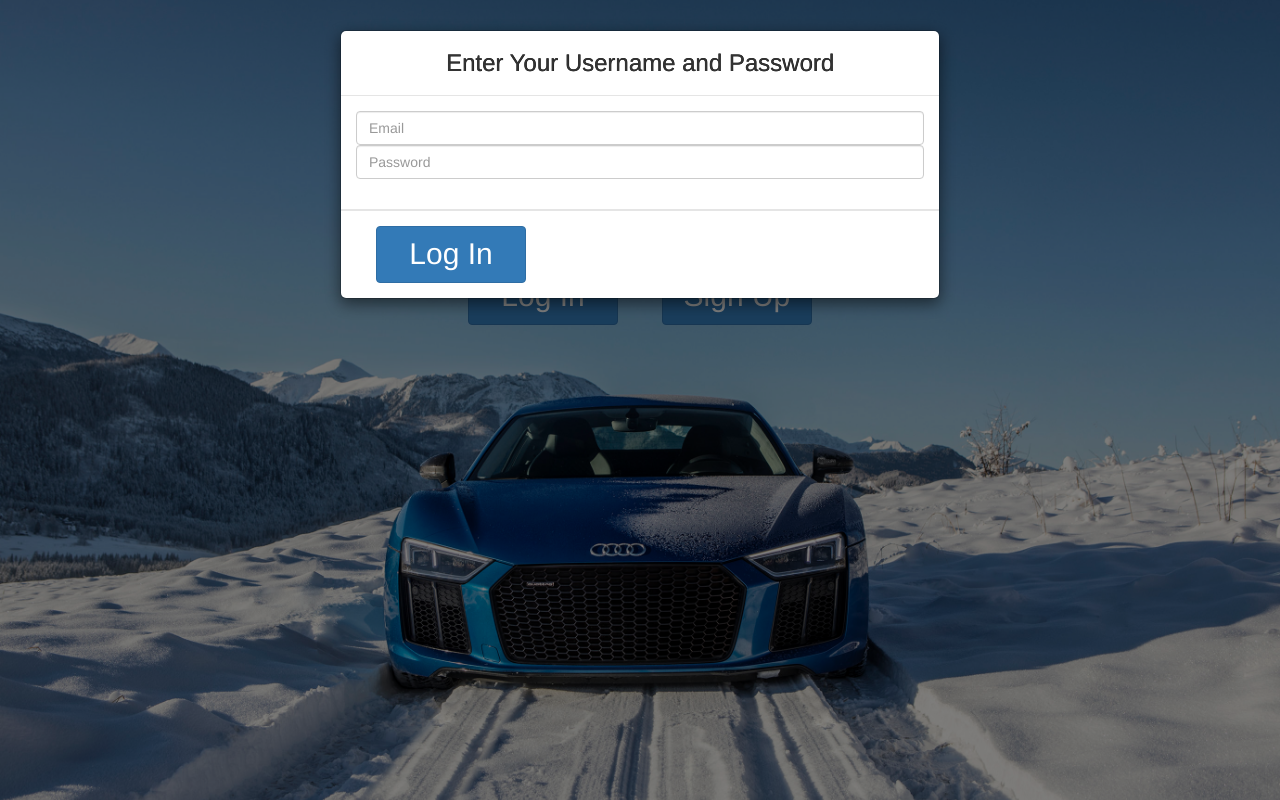
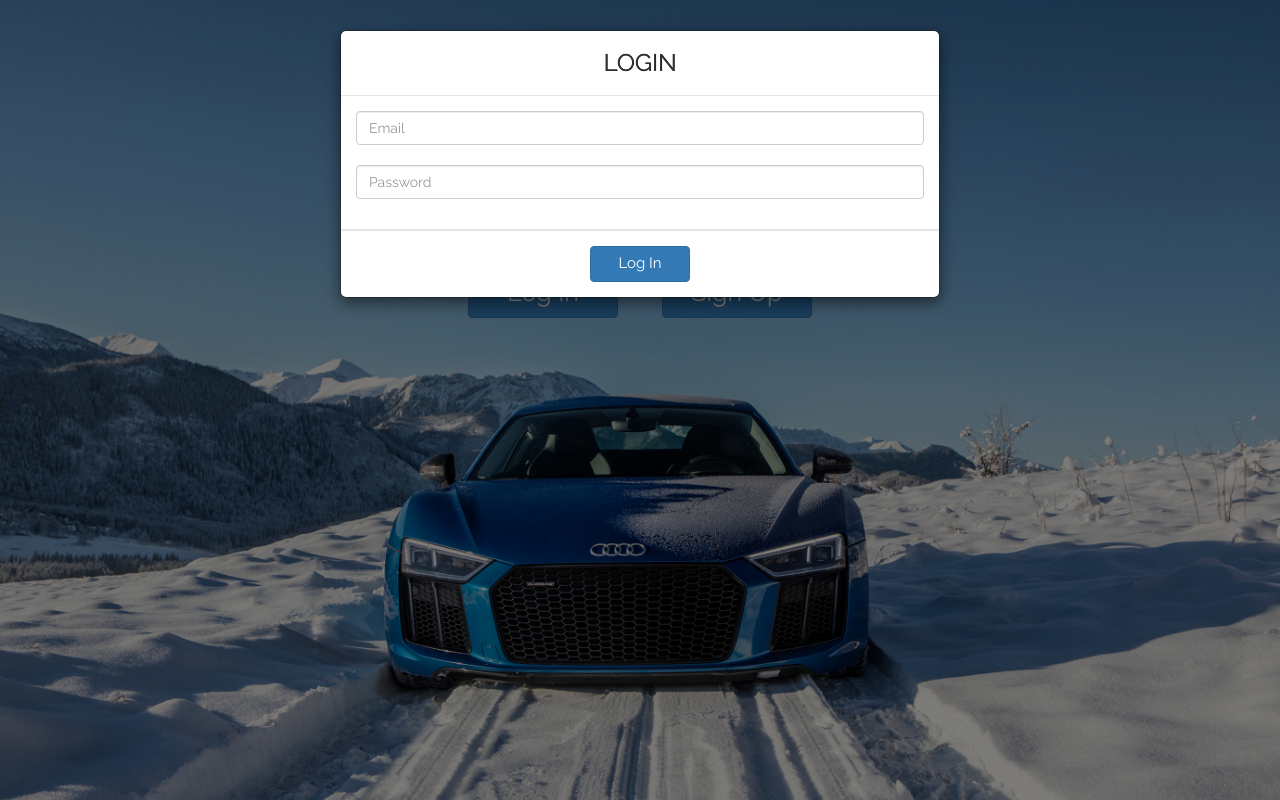
Before and after one commit to vivekcalambur/sCUrt, a Flask app: page / in a window 1280 px wide, after a click on "Log In". Run offline with Flask 2, Linux system fonts and the light colour scheme; some libraries are stand-ins or nearby versions.

Commit message:
login working

```diff
--- a/main.py
+++ b/main.py
@@ -1,6 +1,6 @@
 import os
 import MySQLdb
-from flask import Flask, render_template, request
+from flask import Flask, render_template, request, g
 
 # environment variables from app.yaml
 PROJECT_ID = os.environ.get('PROJECT_ID')
@@ -8,9 +8,7 @@ CLOUDSQL_USER = os.environ.get('CLOUDSQL_USER')
 CLOUDSQL_DB = os.environ.get('CLOUDSQL_DB')
 CLOUDSQL_CONNECTION_NAME = os.environ.get('CLOUDSQL_CONNECTION_NAME')
 
-
 # local
-#
 #   run:
 #   ./cloud_sql_proxy -instances="scurt-198704:us-central1:mysql-1"=tcp:3307
 #   dev_appserver.py app.yaml
@@ -19,7 +17,6 @@ CLOUDSQL_CONNECTION_NAME = os.environ.get('CLOUDSQL_CONNECTION_NAME')
 #   http://localhost:8080
 
 # app engine
-#
 #   run:
 #   gcloud app deploy
 #
@@ -67,11 +64,31 @@ def signup():
     address = request.form['address']
     phone = request.form['phone']
 
-    sql = "INSERT INTO Users (email, password, first_name, last_name, age, address, phone)" \
-          " VALUES (\'%s\', \'%s\', \'%s\', \'%s\', %d, \'%s\', \'%s\')" \
+    sql = "INSERT INTO Users (email, password, first_name, last_name, age, address, phone) "\
+          "VALUES (\'%s\', \'%s\', \'%s\', \'%s\', %d, \'%s\', \'%s\')"\
           % (email, pw, fname, lname, age, address, phone)
 
     cursor.execute(sql)
     db.commit()
 
     return render_template('index.html')
+
+@app.route("/login", methods=['POST'])
+def login():
+    email = request.form['email']
+    pw = request.form['password']
+
+    sql = "SELECT user_id, first_name, last_name from Users " \
+          "WHERE email=\'%s\' AND password=\'%s\'"\
+          % (email, pw)
+
+    cursor.execute(sql)
+    if not cursor.rowcount:
+        return render_template('index.html')
+    else:
+        record = cursor.fetchone()
+        print record
+        g.user_id = record[0]
+        g.user_name = record[1] + ' ' + record[2]
+
+    return g.user_id
--- a/static/style.css
+++ b/static/style.css
@@ -1,4 +1,5 @@
 .jumbotron {
+	font-family: Raleway
   display: flex;
   align-items: center;
   background: none;
@@ -12,7 +13,8 @@
   height: 200px;
 }
 .jumbotron button{
-  font-size: 30px;
+	font-family: Raleway;
+  font-size: 25px;
   height: 35px;
   width: 150px;
   max-width: 100%;
@@ -20,6 +22,20 @@
   width: auto\9;
   margin-right:20px;
   margin-left:20px;
+}
+.modal-header{
+	font-family: Raleway;
+}
+.modal-footer button{
+	font-family: Raleway;
+	font-size: 15px;
+  height: 20px;
+  width: 100px;
+  max-width: 100%;
+  height: auto;
+  width: auto\9;
+  margin-right:auto;
+  margin-left:auto;
 }
 
 body {
--- a/templates/index.html
+++ b/templates/index.html
@@ -6,6 +6,7 @@
 		<meta name="viewport" content="width=device-width, initial-scale=1.0">
 		<link rel="stylesheet" href="https://maxcdn.bootstrapcdn.com/bootstrap/3.3.6/css/bootstrap.min.css" integrity="sha384-1q8mTJOASx8j1Au+a5WDVnPi2lkFfwwEAa8hDDdjZlpLegxhjVME1fgjWPGmkzs7" crossorigin="anonymous">
 		<link rel="stylesheet" type="text/css" href="../static/style.css">
+		<link rel="stylesheet" type="text/css" href="//fonts.googleapis.com/css?family=Raleway" />
 		<script src="https://code.jquery.com/jquery-3.3.1.slim.min.js" integrity="sha256-3edrmyuQ0w65f8gfBsqowzjJe2iM6n0nKciPUp8y+7E=" crossorigin="anonymous"></script>
 		<script src="https://maxcdn.bootstrapcdn.com/bootstrap/3.3.7/js/bootstrap.min.js" integrity="sha384-Tc5IQib027qvyjSMfHjOMaLkfuWVxZxUPnCJA7l2mCWNIpG9mGCD8wGNIcPD7Txa" crossorigin="anonymous"></script>
 	</head>
@@ -14,8 +15,7 @@
 	    <div class="container">
 	      <div class="row text-center">
 	        <img src="../static/logo.png">
-		  	<br>
-		  	<br>
+		  	<br/><br/>
 		  	<button type='button' class="btn btn-primary" id="Log In" data-toggle="modal" data-target="#logInWindow">Log In</button>
 		  		<div class="modal fade" id="logInWindow">
 			    <div class="modal-dialog">
@@ -23,21 +23,21 @@
 			        <!-- header -->
 			        <div class="modal-header">
 			          <button type="button" class="close" data-dismiss="modal"></button>
-			          <h3 class="modal-title">Enter Your Username and Password</h3>
+			          <h3 class="modal-title">LOGIN</h3>
 			        </div>
 			        <!-- body -->
 			        <div class="modal-header">
-			          <form action="https://scurt-198704.appspot.com/login" method="post">
+			          <form action="/login" method="post">
 			            <div class="form-group">
-			              <input type="email" class="form-control" placeholder="Email"/>
-			              <input type="password" class="form-control" placeholder="Password" />
+			              <input name="email" type="email" class="form-control" placeholder="Email"/><br/>
+			              <input name="password" type="password" class="form-control" placeholder="Password" />
 			            </div>
-			          </form>
 			        </div>
 			        <!-- footer -->
 			        <div class="modal-footer">
 			          <button class="btn btn-primary btn-block">Log In</button>
 			        </div>
+			        </form>
 			      </div>
 			    </div>
 			  </div>
@@ -49,19 +49,19 @@
 			        <!-- header -->
 			        <div class="modal-header">
 			          <button type="button" class="close" data-dismiss="modal"></button>
-			          <h3 class="modal-title">Enter Your Information</h3>
+			          <h3 class="modal-title">REGISTER</h3>
 			        </div>
 			        <!-- body -->
 			        <div class="modal-header">
-			          <form action="https://scurt-198704.appspot.com/signup" method="post">
+			          <form action="/signup" method="post">
 			            <div class="form-group">
-			              <input name="email" class="form-control" placeholder="Email"/>
-			              <input name="password" class="form-control" placeholder="Password" />
-										<input name="first_name" class="form-control" placeholder="first_name" />
-										<input name="last_name" class="form-control" placeholder="last_name" />
-										<input name="age" class="form-control" placeholder="age"/>
-										<input name="address" class="form-control" placeholder="address"/>
-										<input name="phone" class="form-control" placeholder="phone" />
+			            	<input name="first_name" class="form-control" placeholder="First Name"/><br/>
+										<input name="last_name" class="form-control" placeholder="Last Name"/><br/>
+			              <input name="email" type="email" class="form-control" placeholder="Email"/><br/>
+			              <input name="password" type="password" class="form-control" placeholder="Password"/><br/>
+										<input name="age" type="number" class="form-control" placeholder="Age"/><br/>
+										<input name="address" class="form-control" placeholder="Address"/><br/>
+										<input name="phone" type="number" class="form-control" placeholder="Phone"/>
 			            </div>
 			        </div>
 			        <!-- footer -->
@@ -75,7 +75,6 @@
 	      </div>
 	    </div>
 	  	</section>
+		}
 	</body>
-
-
 </html>
```
Also changed, not shown: templates/script.js (deleted, +0 -15 lines).
